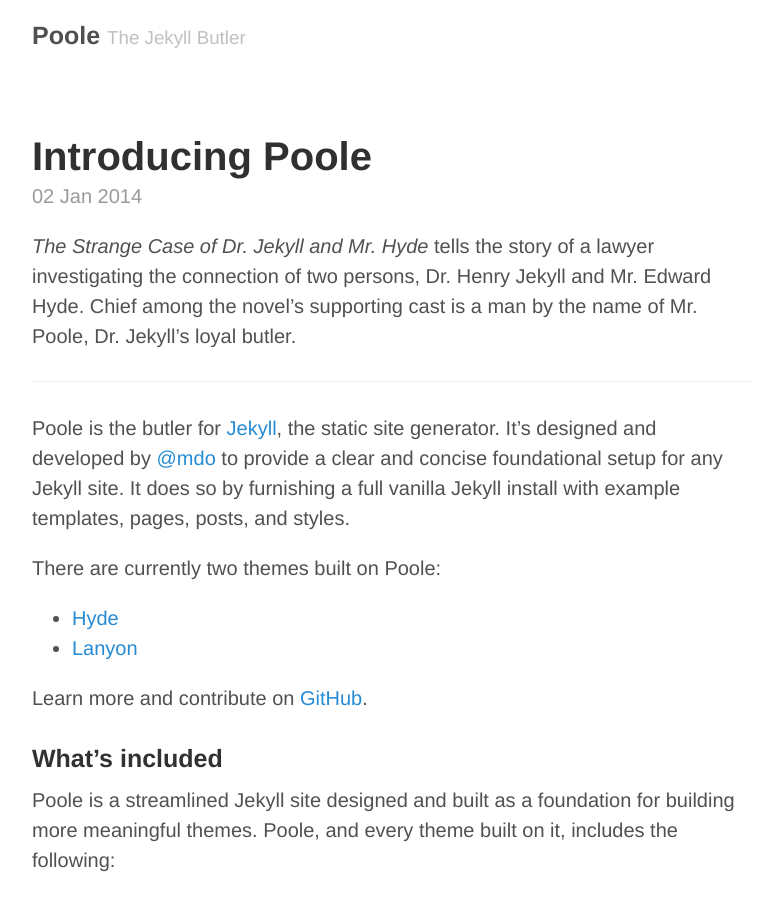
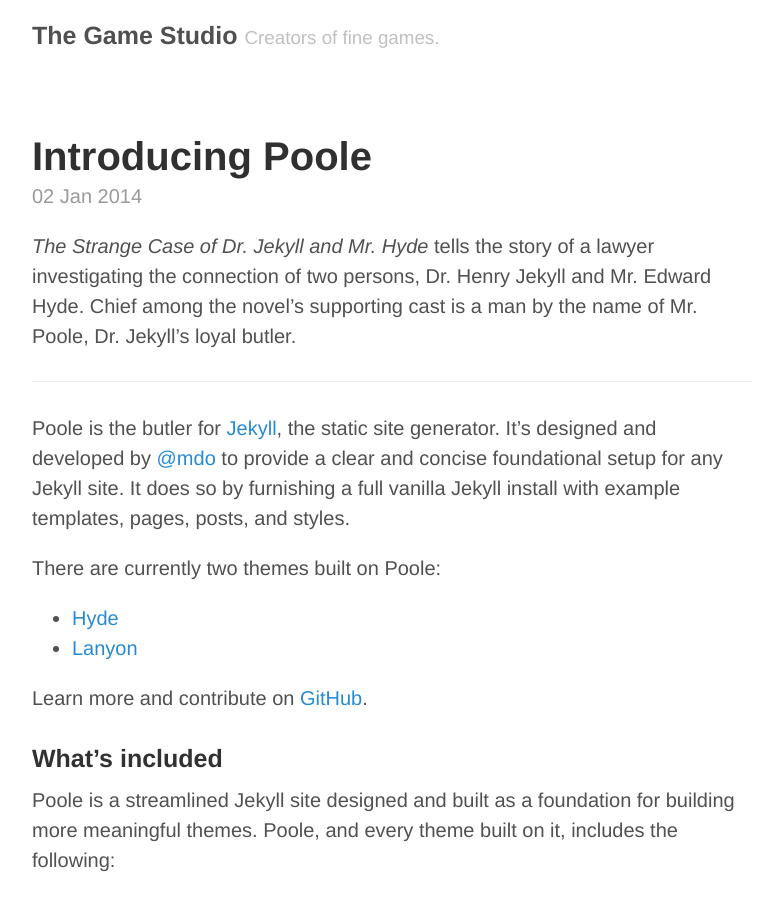
Before and after one commit to thegamestudio/thegamestudio.github.io, a Jekyll site: the page built from index.html, in a window 1280 px wide and 900 px high. Shown: the whole window, without its empty margins (248-1031 px from the left). Built offline with Jekyll 4.4.1, drawn with Linux system fonts in a browser that asks for light colours; the list of posts is cut into pages by our own code.

Commit message:
Update _config.yml

```diff
--- a/_config.yml
+++ b/_config.yml
@@ -3,8 +3,8 @@
 relative_permalinks: true
 
 # Setup
-title:            Poole
-tagline:          The Jekyll Butler
+title:            The Game Studio
+tagline:          Creators of fine games.
 url:              http://thegamestudio.co
 paginate:         5
 baseurl:          /
```
